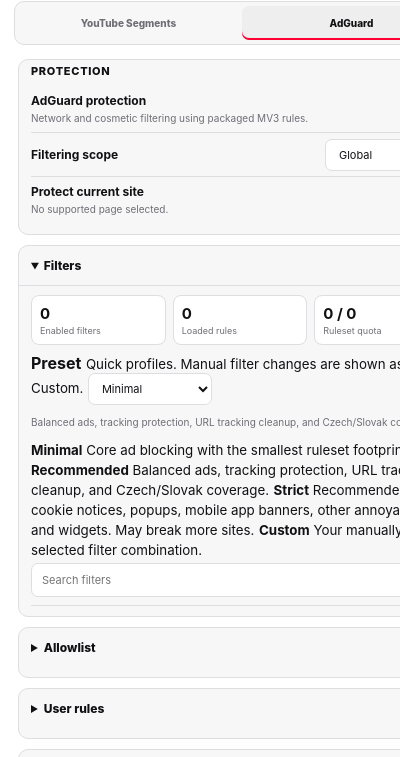
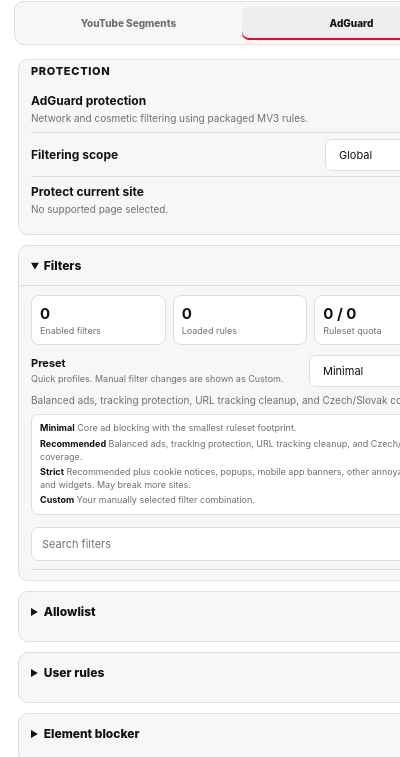
Before and after one commit to Majkey25/yt-segments-sponsorship-autoskipper, a browser extension: page popup.html in a window 400 px wide. Both pictures are taken after a click on the tab "AdGuard". Shown: the part 82-839 px from the top of the page. Drawn offline with Linux system fonts and the light colour scheme; no server answers.

Commit message:
style: document AdGuard presets in popup

```diff
--- a/popup.css
+++ b/popup.css
@@ -390,6 +390,55 @@
   font-size: 9px;
 }
 
+.preset-row {
+  display: flex;
+  align-items: center;
+  justify-content: space-between;
+  gap: 14px;
+  padding: 2px 0 6px;
+}
+
+.preset-row label {
+  display: grid;
+  min-width: 0;
+  gap: 3px;
+}
+
+.preset-row strong {
+  font-size: 11px;
+  font-weight: 750;
+}
+
+.preset-row small,
+.preset-docs small {
+  color: var(--muted);
+  font-size: 9px;
+  line-height: 1.4;
+}
+
+.preset-row select {
+  width: 140px;
+  flex: 0 0 auto;
+}
+
+.preset-help {
+  margin: 0 0 7px;
+}
+
+.preset-docs {
+  display: grid;
+  gap: 3px;
+  margin-bottom: 8px;
+  padding: 7px 8px;
+  border: 1px solid var(--line);
+  border-radius: 7px;
+  background: var(--bg);
+}
+
+.preset-docs strong {
+  color: var(--text);
+}
+
 .filter-list {
   max-height: 230px;
   overflow-y: auto;
```
